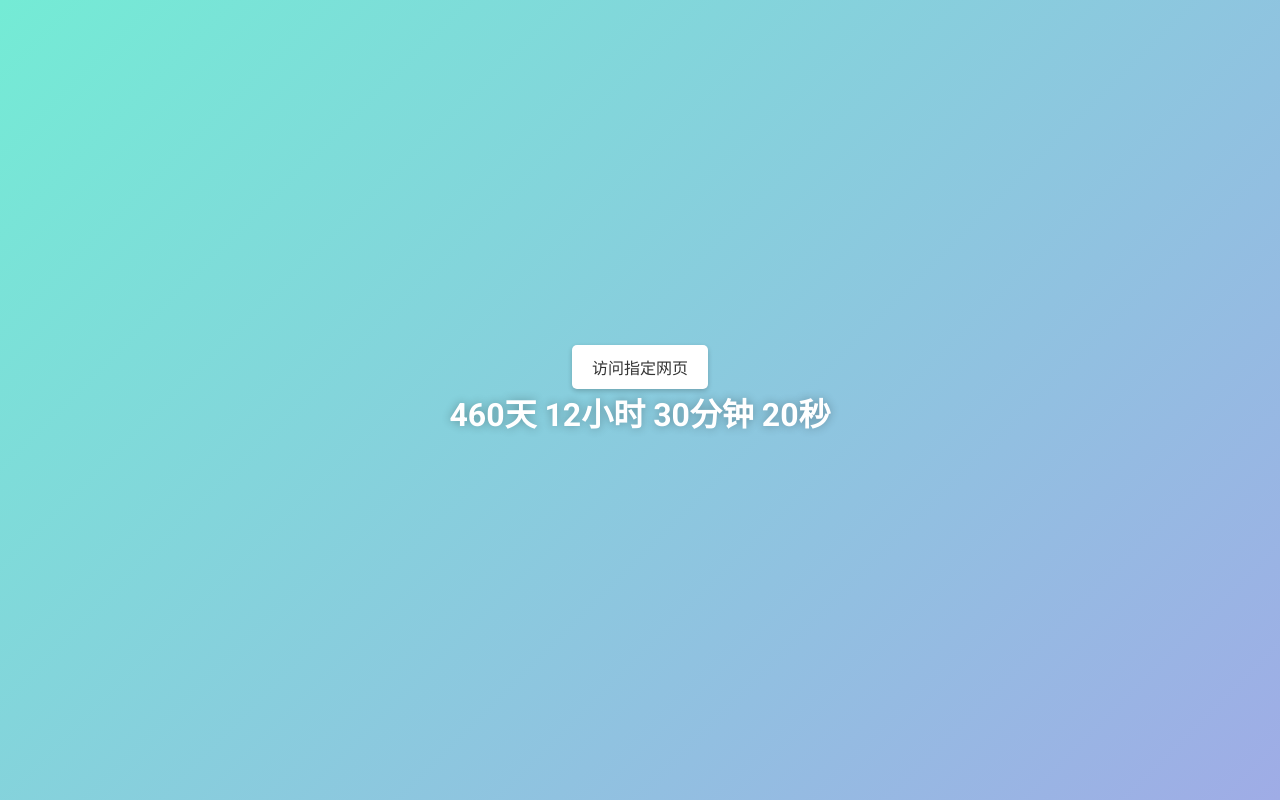
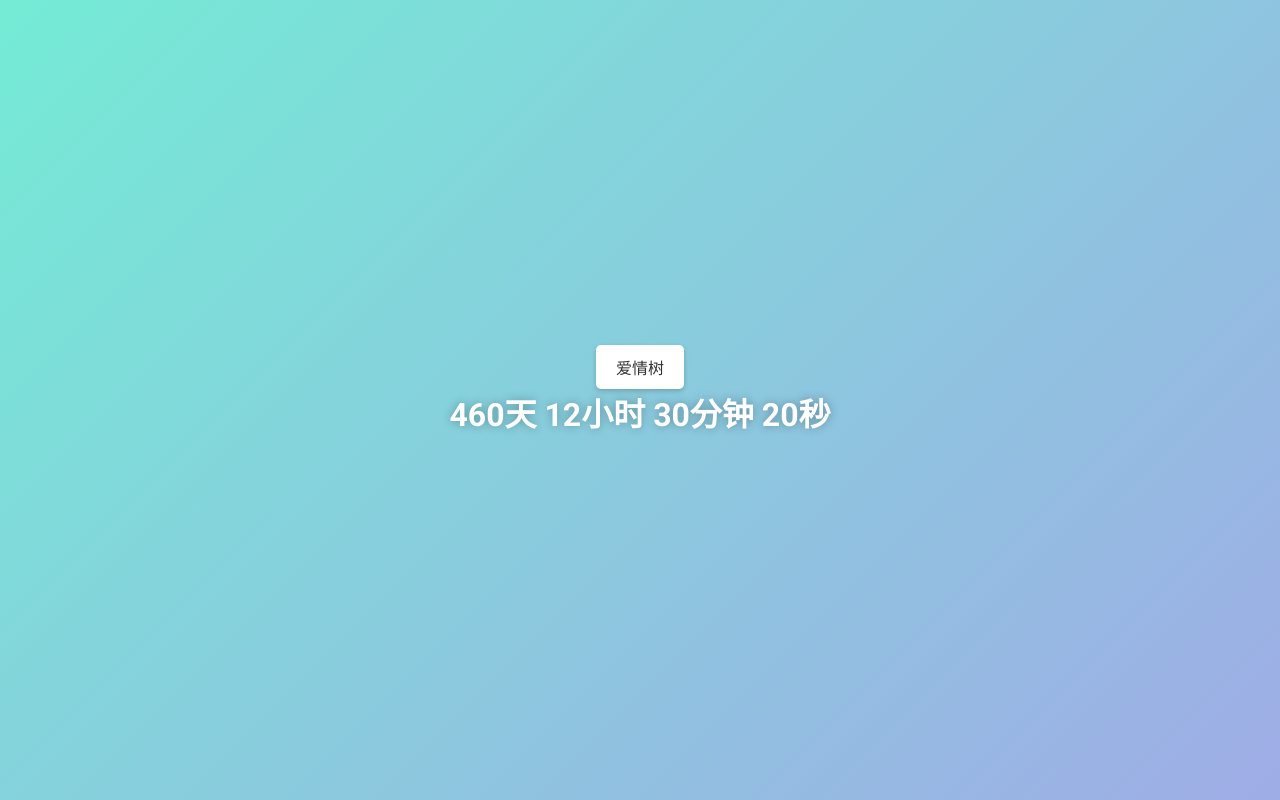
Before and after one commit to XinYuanSun-China/XinYuanSun-China.github.io, a plain HTML site: page tianshu.html in a window 1280 px wide. Drawn offline with Linux system fonts and the light colour scheme.

Commit message:
Update tianshu.html

```diff
--- a/tianshu.html
+++ b/tianshu.html
@@ -94,7 +94,7 @@ window.onload = function() {
 </script>
 </head>
 <body>
-<button id="goToPage">访问指定网页</button>
+<button id="goToPage">爱情树</button>
 <script>
   document.getElementById('goToPage').addEventListener('click', function() {
     window.location.href = 'https://xinyuansun-china.github.io/';
```
